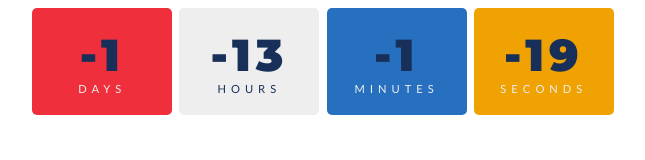
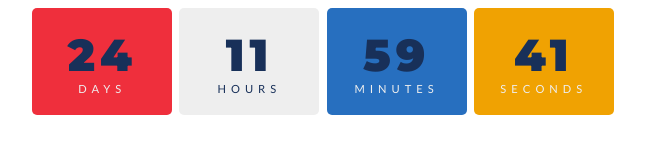
Before and after one commit to Drkiwii/NotionCountdownMKA, a plain HTML site: page index.html in a window 1280 px wide. Shown: the whole page, without its empty margins (317-962 px from the left). Drawn offline with Linux system fonts and the light colour scheme.

Commit message:
index.html

```diff
--- a/index.html
+++ b/index.html
@@ -103,7 +103,7 @@ body{
 </body>
 <script>
     const year = new Date().getFullYear();
-const myDate = new Date('May 8, 2025 08:00:00');
+const myDate = new Date('Jun 2, 2025 08:00:00');
 console.log(myDate);
 
 // countdown
```
